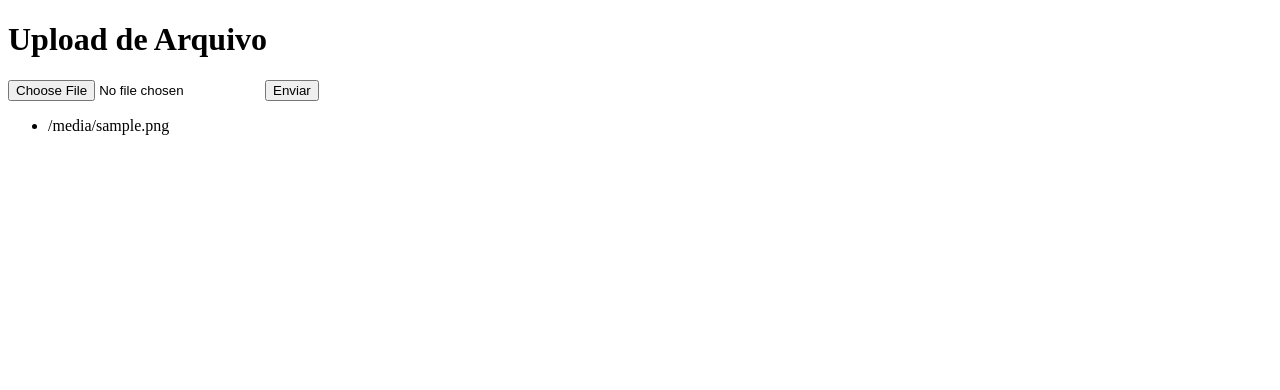
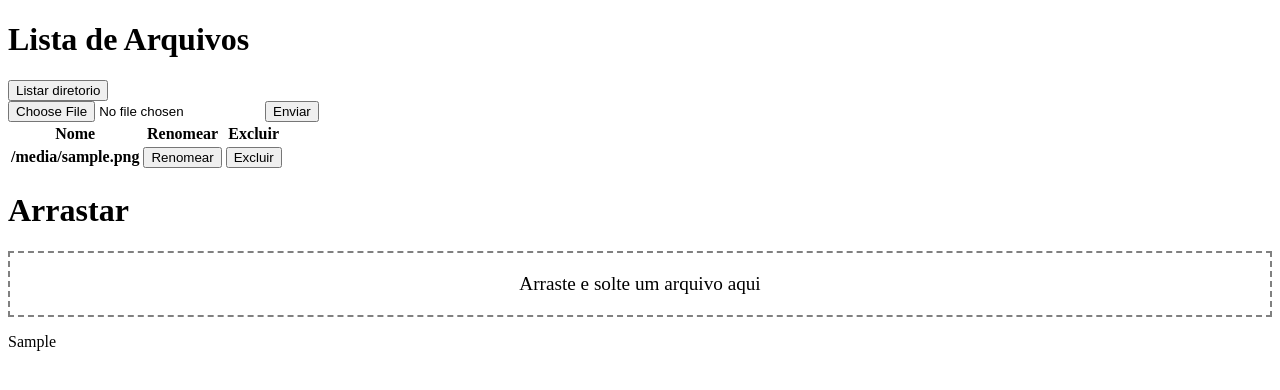
Before and after one commit to AndreLacerdaTI/AgendaFlask, a Flask app: template Agenda MG/templates/editarBanner.html in a window 1280 px wide. Shown: the top 390 px of the page. Run offline with Flask 3, Linux system fonts and the light colour scheme; the template is opened without the code that fills it: most values are stand-ins (such as "Sample title", 1, 10 or a date in 2020); lists and menus that the app fills with data are empty.

Commit message:
Upload, rename e remove de imagens

```diff
--- a/Agenda MG/app.py
+++ b/Agenda MG/app.py
@@ -8,7 +8,13 @@ app.secret_key = 'sua_chave_secreta'
 # rota principal
 @app.route('/')
 def index():
-    return render_template('index.html')
+    directory = 'static/images/Banners'
+
+    # Obtém a lista de arquivos existentes no diretório
+    file_list = os.listdir(directory)
+
+    print('arquivos',file_list)
+    return render_template('index.html',imagens=file_list)
 
 @app.route('/home', methods=['POST'])
 def home():
@@ -415,43 +421,91 @@ UPLOAD_FOLDER = 'static/images/Banners'
 app.config['UPLOAD_FOLDER'] = UPLOAD_FOLDER
 #app.config['ALLOWED_EXTENSIONS'] = {'txt', 'pdf', 'png', 'jpg', 'jpeg', 'gif'}
 
+
+@app.route('/uploadDrop', methods=['POST'])
+def uploadDrop():
+    file = request.files['file']
+    file.save(os.path.join(app.config['UPLOAD_FOLDER'], file.filename))
+    retorno = 'Arquivo {} enviado com sucesso!'.format(file.filename)
+    return render_template('editarBanner.html',mensagemRetorno=retorno)
+
+
 @app.route('/upload', methods=['POST'])
 def upload():
     # Verifica se o arquivo está presente no request
     if 'file' not in request.files:
-        return 'Nenhum arquivo enviado'
+        retorno = 'Nenhum arquivo enviado'
+        return render_template('editarBanner.html',mensagemRetorno=retorno)
 
     file = request.files['file']
 
     # Verifica se o arquivo possui um nome
     if file.filename == '':
-        return 'Nome do arquivo não encontrado'
+        retorno = 'Nome do arquivo não encontrado'
+        return render_template('editarBanner.html',mensagemRetorno=retorno)
 
     # Salva o arquivo no diretório de upload
     file.save(os.path.join(app.config['UPLOAD_FOLDER'], file.filename))
 
-    return 'Arquivo {} enviado com sucesso!'.format(file.filename)
 
-def excluir():
+    retorno = 'Arquivo {} enviado com sucesso!'.format(file.filename)
+    return render_template('editarBanner.html',mensagemRetorno=retorno)
+
+@app.route('/excluirImagem', methods=['POST'])
+def excluirImagem():
+    botaoExcluir = request.form['botaoExcluir']
+    print(botaoExcluir)
     # Caminho completo para o arquivo que será excluído
-    file_path = 'static/images/imagem4.jpg'
+    nomeArquivo = 'static/images/Banners/'+botaoExcluir
+    file_path = nomeArquivo
 
     # Verifica se o arquivo existe
     if os.path.exists(file_path):
         # Exclui o arquivo
         os.remove(file_path)
-        return 'Arquivo excluído com sucesso!'
+        retorno = 'Arquivo excluído com sucesso!'
+        return render_template('editarBanner.html',mensagemRetorno=retorno)
     else:
-        return 'Arquivo não encontrado.'
+        retorno = 'Arquivo não encontrado.'
+        return render_template('editarBanner.html',mensagemRetorno=retorno)
 
+@app.route('/listarDiretorio', methods=['POST'])
 def listarDiretorio():
     # Diretório onde estão os arquivos
-    directory = 'static/images'
+    directory = 'static/images/Banners'
 
     # Obtém a lista de arquivos existentes no diretório
     file_list = os.listdir(directory)
 
-    return render_template('index.html', files=file_list)
+    print('arquivos',file_list)
+
+    return render_template('editarBanner.html', files=file_list)
+@app.route('/renomearImagem', methods=['POST'])
+def renomearImagem():
+    # Diretório onde estão as imagens
+    directory = 'static/images/Banners'
+
+    # Nome antigo do arquivo
+    old_name = 'nome_antigo.jpg'
+
+    # Novo nome desejado para o arquivo
+    new_name = 'novo_nome.jpg'
+
+    # Caminho completo para o arquivo antigo
+    old_path = os.path.join(directory, old_name)
+
+    # Caminho completo para o arquivo com o novo nome
+    new_path = os.path.join(directory, new_name)
+
+    # Verifica se o arquivo antigo existe
+    if os.path.exists(old_path):
+        # Renomeia o arquivo
+        os.rename(old_path, new_path)
+        retorno = 'Arquivo renomeado com sucesso!'
+        return render_template('editarBanner.html',mensagemRetorno=retorno)
+    else:
+        retorno = 'Arquivo não encontrado.'
+        return render_template('editarBanner.html',mensagemRetorno=retorno)
 
 if __name__ == '__main__':
     #app.run(host='192.168.20.125')
--- a/Agenda MG/templates/editarBanner.html
+++ b/Agenda MG/templates/editarBanner.html
@@ -1,19 +1,84 @@
 <!DOCTYPE html>
 <html>
   <head>
-    <title>Página de Upload</title>
+    <title>Lista de Arquivos</title>
+    <style>
+      #dropzone {
+        border: 2px dashed gray;
+        padding: 20px;
+        text-align: center;
+        font-size: 1.2em;
+      }
+    </style>
+    <script>
+      function handleDrop(event) {
+        event.preventDefault();
+
+        var file = event.dataTransfer.files[0];
+        var formData = new FormData();
+        formData.append('file', file);
+
+        var xhr = new XMLHttpRequest();
+        xhr.open('POST', '/upload', true);
+
+        xhr.onreadystatechange = function() {
+          if (xhr.readyState === XMLHttpRequest.DONE && xhr.status === 200) {
+            alert(xhr.responseText);
+          }
+        };
+
+        xhr.send(formData);
+      }
+
+      function handleDragOver(event) {
+        event.preventDefault();
+      }
+    </script>
   </head>
   <body>
-    <h1>Upload de Arquivo</h1>
-    <form action="/upload" method="post" enctype="multipart/form-data">
-      <input type="file" name="file">
-      <input type="submit" value="Enviar">
+    <h1>Lista de Arquivos</h1>
+    <!-- Listando todas as imagens dentro do diretorio -->
+    <form method="post" action="{{ url_for('listarDiretorio') }}">
+      <button type="submit" class="botao-excluir">Listar diretorio</button>
     </form>
-    <ul>
-        {% for file in files %}
-            <li>{{ file }}</li>
-        {% endfor %}
-    </ul>
+    <!-- Enviando imagens para dentro do diretorio -->
+    <form method="POST" enctype="multipart/form-data">
+        <input type="file" name="file">
+        <input type="submit" value="Enviar">
+    </form>
+    <table class="tebela-interno">
+      <thead>
+        <tr>
+          <th class="titulo-nome">Nome</th>
+          <th class="titulo-nome">Renomear</th>
+          <th class="titulo-nome">Excluir</th>
+        </tr>
+      </thead>
+      <tbody>
+        <tr>
+            {% for file in files %}
+              <th>{{ file }}</th>
+              <th>
+                <form method="post" action="{{ url_for('renomearImagem') }}">
+                  <button class="botao-excluir" name="botaoExcluir" value="{{file}}">Renomear</button>
+                </form>
+              </th>
+              <th>
+                <form method="post" action="{{ url_for('excluirImagem') }}">
+                  <button class="botao-excluir" name="botaoExcluir" value="{{file}}">Excluir</button>
+                </form>
+              </th>
+            {% endfor %}
+        </tr>
 
+      </tbody>
+    </table>
+    <h1>Arrastar</h1>
+    <div id="dropzone" ondrop="handleDrop(event)" ondragover="handleDragOver(event)">
+      Arraste e solte um arquivo aqui
+    </div>
+    {% if mensagemRetorno %}
+            <p class="mensagem-retorno">{{mensagemRetorno}}</p>
+    {% endif %}
   </body>
 </html>
--- a/Agenda MG/templates/upload.html
+++ b/Agenda MG/templates/upload.html
@@ -5,9 +5,8 @@
 </head>
 <body>
     <h1>Upload de Arquivo</h1>
-    <form method="POST" enctype="multipart/form-data">
-        <input type="file" name="file">
-        <input type="submit" value="Enviar">
+    <form method="post" action="{{ url_for('listarDiretorio') }}">
+        <button type="submit" class="botao-excluir">Listar diretorio</button>
     </form>
 </body>
 </html>
```
Also changed, not shown: Agenda MG/templates/index.html (+9 -4 lines), Agenda MG/static/images/Banners/1.png, Agenda MG/static/images/Banners/2.png.
